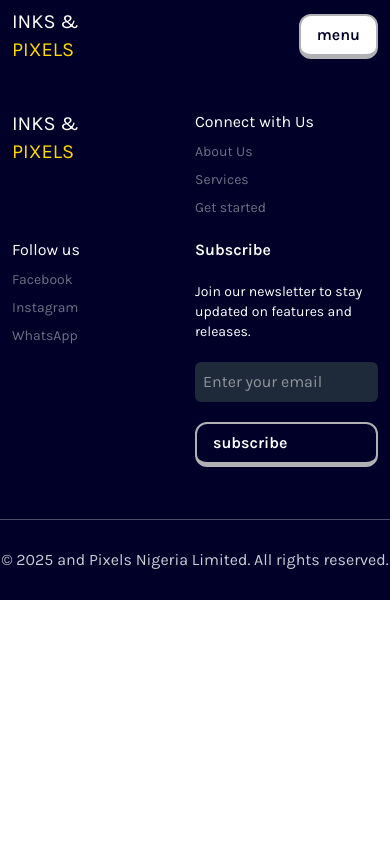
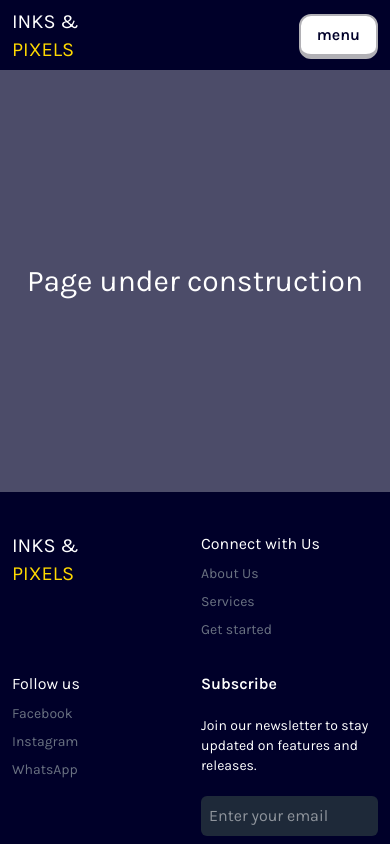
Before and after one commit to Tez-cyber/inks_pixels, a React (Vite) app: page /services in a window 390 px wide. Shown: the top 844 px of the page. Built offline with nearby package versions, Linux system fonts and the light colour scheme.

Commit message:
Adjusted footer for medium screen

```diff
--- a/src/App.jsx
+++ b/src/App.jsx
@@ -71,7 +71,7 @@ function App() {
           <Route path="/about" element={<AboutPage />} />
           <Route path="/getstarted" element={<GetStartedPage />} />
           <Route path="/thankyou" element={<ThankYouPage />} />
-          <Route path="/service" element={<ServicesPage />} />
+          <Route path="/services" element={<ServicesPage />} />
         </Routes>
       </Suspense>
       <Footer />
--- a/src/components/footer.jsx
+++ b/src/components/footer.jsx
@@ -8,7 +8,7 @@ import { Button } from "./button"
 export const Footer = () => {
     return (
         <footer className="bg-darkBlue">
-            <Container className="py-10 justify-between grid grid-cols-2 md:flex md:flex-row">
+            <Container className="py-10 justify-between grid grid-cols-2 gap-3 lg:flex lg:flex-row">
                 {/* LOGO */}
                 <Logo />
                 {/* Footer links */}
```
